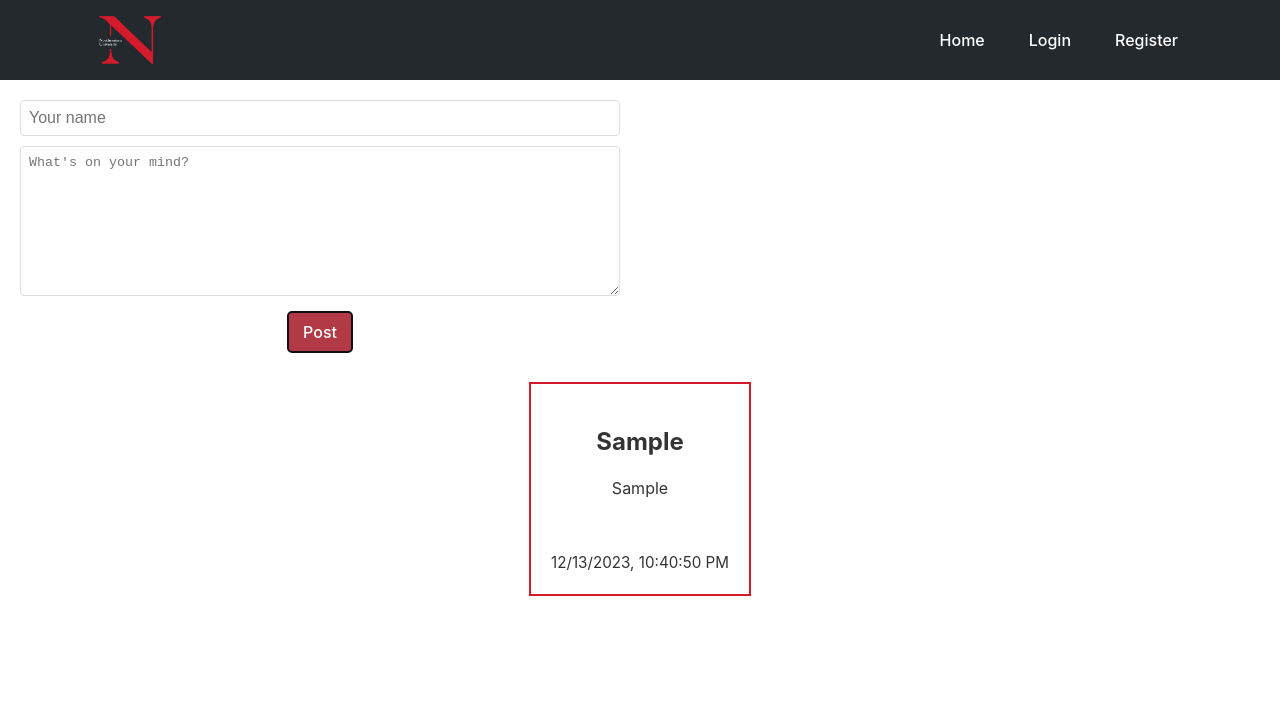
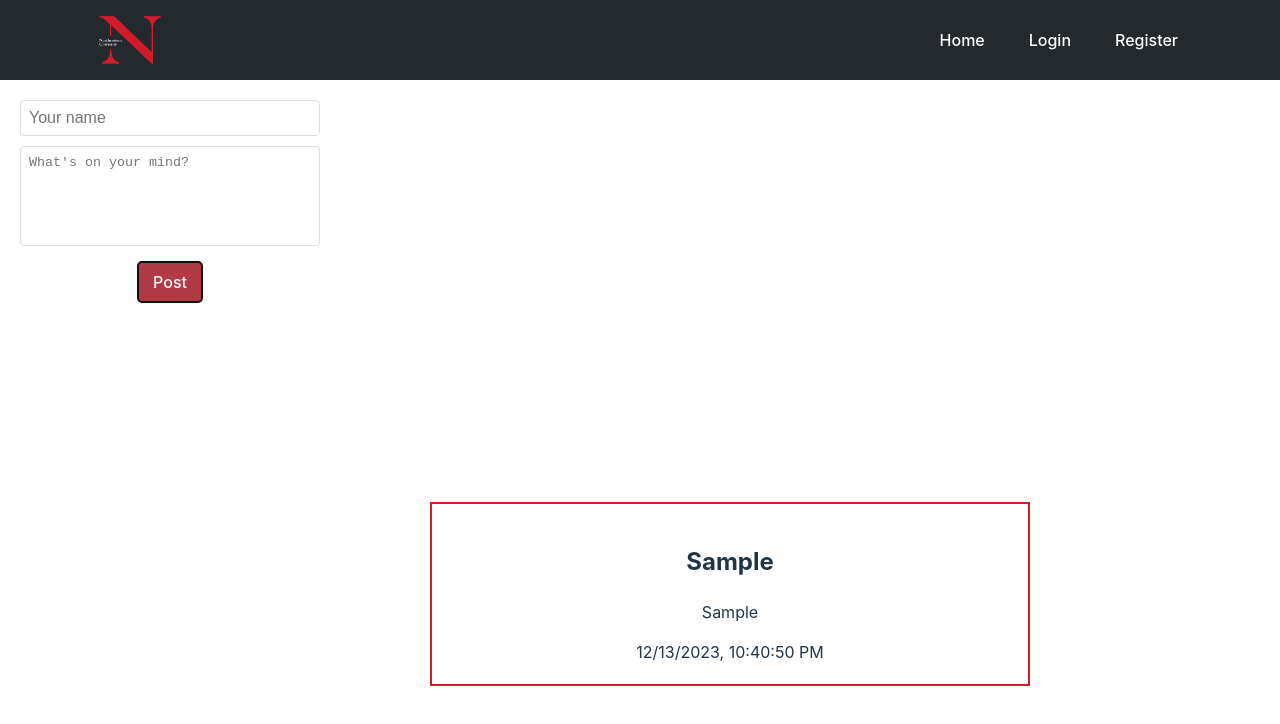
Before and after one commit to queeniewongpc/cs5610_HongYuQueenie_YangShangWong_Project3, a React (Vite) app: page /home in a window 1280 px wide. Both pictures are taken after typing "Sample", "Sample" into the empty fields and a click on the button "Post". Shown: the top 724 px of the page. Built offline with nearby package versions, Linux system fonts and the light colour scheme.

Commit message:
updated homepage UI to fit various screen sizes

```diff
--- a/src/BlogForm.css
+++ b/src/BlogForm.css
@@ -1,9 +1,9 @@
 .blog-form {
-  max-width: 600px;
+  max-width: 300px;
 }
 
 .form-field {
-  width: 100%;
+  width: 300px;
   box-sizing: border-box;
   margin-bottom: 10px;
   padding: 8px;
@@ -16,7 +16,9 @@
 }
 
 .textarea-content {
-  height: 150px;
+  height: 100px;
+  width: 100%;
+  resize: none;
 }
 
 .submit-btn {
--- a/src/BlogForm.jsx
+++ b/src/BlogForm.jsx
@@ -6,7 +6,7 @@ const BlogForm = ({ addBlogPost }) => {
   const [content, setContent] = useState('');
   const [username, setUsername] = useState('');
 
-  const handleSubmit = (event) => {
+  const handleSubmission = (event) => {
     event.preventDefault();
     const newPost = {
       title,
@@ -21,7 +21,7 @@ const BlogForm = ({ addBlogPost }) => {
 
   return (
     <div className="blog-form-container">
-      <form onSubmit={handleSubmit} className="blog-form">
+      <form onSubmit={handleSubmission} className="blog-form">
         <input
           type="text"
           className="form-field input-name"
@@ -35,6 +35,7 @@ const BlogForm = ({ addBlogPost }) => {
           value={content}
           onChange={(e) => setContent(e.target.value)}
           placeholder="What's on your mind?"
+          maxLength="100"
           required
         />
         <button type="submit" className="submit-btn">Post</button>
--- a/src/BlogPost.css
+++ b/src/BlogPost.css
@@ -2,14 +2,24 @@
   background: #ffffff;
   border: 2px solid#D41B2C;;
   padding: 20px;
+  margin-top: 20px;
   margin-bottom: 30px;
-  width: 100%;
+  width: 600px;
   box-sizing: border-box;
+  margin-left: 15%;
+}
+
+@media (max-width: 600px) {
+  .blog-post {
+    width: 90%;
+    margin: 100px 0;
+    padding: 50px;
+    height: 300px;
   }
 
   .post-username {
     font-weight: bold;
-  margin-bottom: 15px;
+    margin-bottom: 5px;
     color: #333333;
   }
 
@@ -23,4 +33,6 @@
   .post-time {
     font-size: 0.95rem;
     color: #333333;
+    margin-bottom: 20px;
   }
+}
--- a/src/Homepage.css
+++ b/src/Homepage.css
@@ -15,6 +15,7 @@
 }
 
 .blog-posts {
+  margin-top: 100px;
   position: relative;
   padding-top: 350px;
   z-index: 1;
```
Lines whose indentation alone changed are shown as unchanged.
